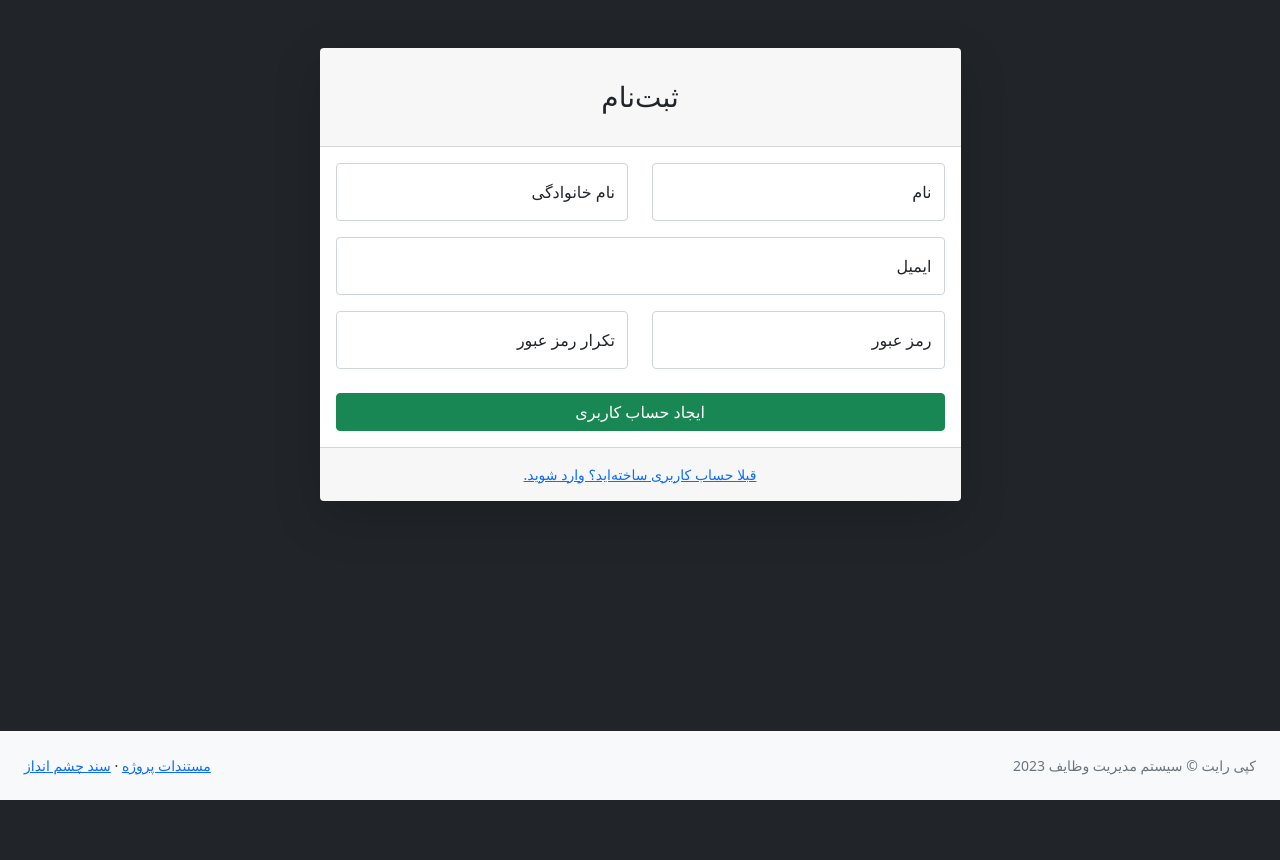
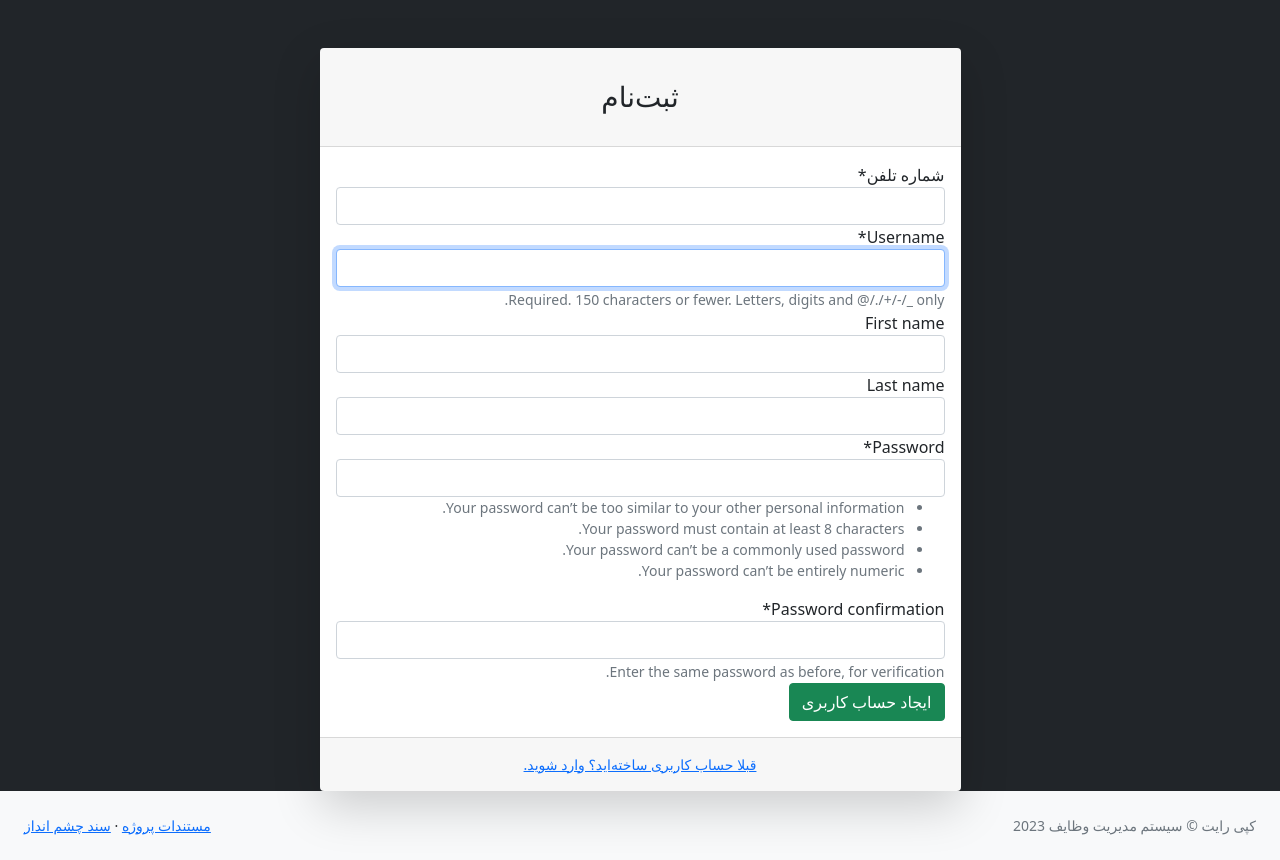
Before and after one commit to agile-software-development/project, a Django app: page /register/ in a window 1280 px wide. Before the commit the page ends 800 px from the top, so only its background shows below. Run offline with Django 4.2, Linux system fonts and the light colour scheme; some libraries are stand-ins or nearby versions; some web fonts are replaced.

Commit message:
registration complete

```diff
--- a/task/forms.py
+++ b/task/forms.py
@@ -7,11 +7,17 @@ from .models import User, Task
 
 
 class UserRegisterForm(UserCreationForm):
-    phone_number = forms.CharField(label='Phone', required=True, max_length=200)
+    phone_number = forms.CharField(label='شماره تلفن', required=True, max_length=200)
 
     class Meta:
         model = User
         fields = ("phone_number", "username", "first_name", "last_name", "password1", "password2")
+
+    def __init__(self, *args, **kwargs):
+        super(UserRegisterForm, self).__init__(*args, **kwargs)
+        self.helper = FormHelper()
+        self.helper.add_input(Submit('submit', 'ایجاد حساب کاربری', css_class='btn-success'))
+        self.helper.form_method = 'POST'
 
     def save(self, commit=True):
         user = super(UserRegisterForm, self).save(commit=False)
@@ -26,23 +32,10 @@ class LoginForm(forms.Form):
     password = forms.CharField(label='رمزعبور', widget=forms.PasswordInput)
 
     def __init__(self, *args, **kwargs):
-        super().__init__(*args, **kwargs)
+        super(LoginForm, self).__init__(*args, **kwargs)
         self.helper = FormHelper()
-        self.helper.layout = Layout(
-            Field('username', wrapper_class='mb-3', css_class='form-control', placeholder="Username"),
-            Field('password', wrapper_class='mb-3', css_class='form-control', placeholder="Username"),
-            Div(
-                Div(
-                    Submit(name='submit', value='ورود', css_class='btn-block'),
-                    css_class='grid-4'),
-                css_class='mt-4 mb-0'
-            )
-        )
-
-    class Meta:
-        labels = {
-            'username': 'نام کاربری',
-        }
+        self.helper.add_input(Submit('submit', 'Submit', css_class='btn-primary'))
+        self.helper.form_method = 'POST'
 
 
 class UserProfileForm(forms.ModelForm):
--- a/task/templates/login.html
+++ b/task/templates/login.html
@@ -6,10 +6,8 @@
     <div class="card shadow-lg border-0 rounded-lg mt-5">
         <div class="card-header"><h3 class="text-center font-weight-light my-4">ورود</h3></div>
         <div class="card-body">
-            <form action="." method="post">
-                {% crispy form %}
-                {% csrf_token %}
-            </form>
+            {% crispy form %}
+            {% csrf_token %}
         </div>
         <div class="card-footer text-center py-3">
             <div class="small"><a href="/register">حساب کاربری ندارید؟ هم اکنون ایجاد کنید!</a></div>
--- a/task/templates/register.html
+++ b/task/templates/register.html
@@ -1,49 +1,13 @@
 {% extends 'new_base.html' %}
+{% load crispy_forms_tags %}
 {% block title %}ثبت‌نام{% endblock %}
 {% block body %}
     <div class="card shadow-lg border-0 rounded-lg mt-5">
         <div class="card-header"><h3 class="text-center font-weight-light my-4">ثبت‌نام</h3></div>
         <div class="card-body">
-            <form>
-                <div class="row mb-3">
-                    <div class="col-md-6">
-                        <div class="form-floating mb-3 mb-md-0">
-                            <input class="form-control" id="inputFirstName" type="text"
-                                   placeholder="نام خود را وارد کنید"/>
-                            <label for="inputFirstName">نام</label>
-                        </div>
-                    </div>
-                    <div class="col-md-6">
-                        <div class="form-floating">
-                            <input class="form-control" id="inputLastName" type="text"
-                                   placeholder="نام خانوادگی خود را وارد کنید"/>
-                            <label for="inputLastName">نام خانوادگی</label>
-                        </div>
-                    </div>
-                </div>
-                <div class="form-floating mb-3">
-                    <input class="form-control" id="inputEmail" type="email" placeholder="name@example.com"/>
-                    <label for="inputEmail">ایمیل</label>
-                </div>
-                <div class="row mb-3">
-                    <div class="col-md-6">
-                        <div class="form-floating mb-3 mb-md-0">
-                            <input class="form-control" id="inputPassword" type="password"
-                                   placeholder="یک رمز عبور برای خود مشخص کنید"/>
-                            <label for="inputPassword">رمز عبور</label>
-                        </div>
-                    </div>
-                    <div class="col-md-6">
-                        <div class="form-floating mb-3 mb-md-0">
-                            <input class="form-control" id="inputPasswordConfirm" type="password"
-                                   placeholder="رمز عبور خود را تکرار کنید"/>
-                            <label for="inputPasswordConfirm">تکرار رمز عبور</label>
-                        </div>
-                    </div>
-                </div>
-                <div class="mt-4 mb-0">
-                    <div class="d-grid"><a class="btn btn-success btn-block" href="login.html">ایجاد حساب کاربری</a></div>
-                </div>
+            <form action="/register" method="post">
+                {% crispy form %}
+                {% csrf_token %}
             </form>
         </div>
         <div class="card-footer text-center py-3">
--- a/todo/settings.py
+++ b/todo/settings.py
@@ -107,7 +107,7 @@ AUTH_PASSWORD_VALIDATORS = [
 # Internationalization
 # https://docs.djangoproject.com/en/4.1/topics/i18n/
 AUTH_USER_MODEL = "task.user"
-LANGUAGE_CODE = 'en-us'
+LANGUAGE_CODE = 'fa-ir'
 
 TIME_ZONE = 'UTC'
 
```
